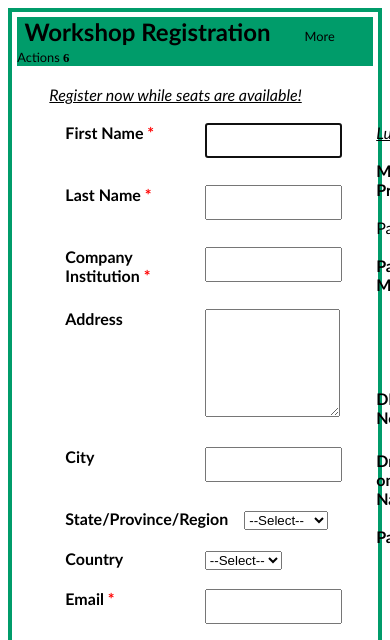
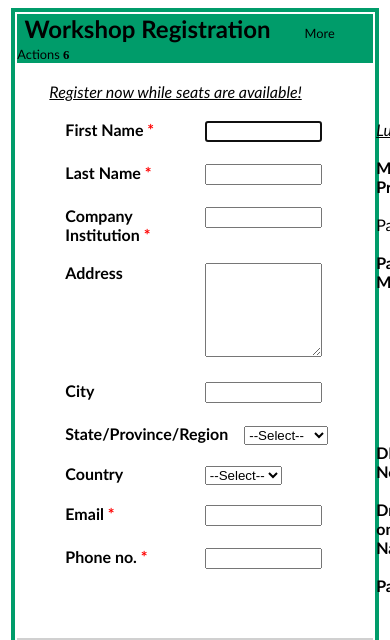
Before and after one commit to bi-node/wap.github.io, a plain HTML site: page Lab4/index.html in a window 390 px wide. Shown: the top 640 px of the page. Drawn offline with Linux system fonts and the light colour scheme.

Commit message:
1.1 version

```diff
--- a/Lab4/style.css
+++ b/Lab4/style.css
@@ -31,7 +31,7 @@ body{
 @media (max-width: 768px) {
     #outer {
         width: 95%;
-        padding: 5px;
+        padding: 2px;
     }
 }
 
@@ -103,11 +103,20 @@ span{
     font-weight: 800;
 }
 
+input[type="text"],
+textarea {
+    width: 95%;
+    padding: 3px;
+    box-sizing: border-box;
+
+}
+
+
 @media (max-width: 768px) {
     input[type="text"],
-    textarea {
+    textarea , input[type="checkbox"]{
         width: 95%;
-        padding: 8px;
-        margin-bottom: 8px;
+        padding: 1px;
+        margin-bottom: 2px;
     }
 }
```
